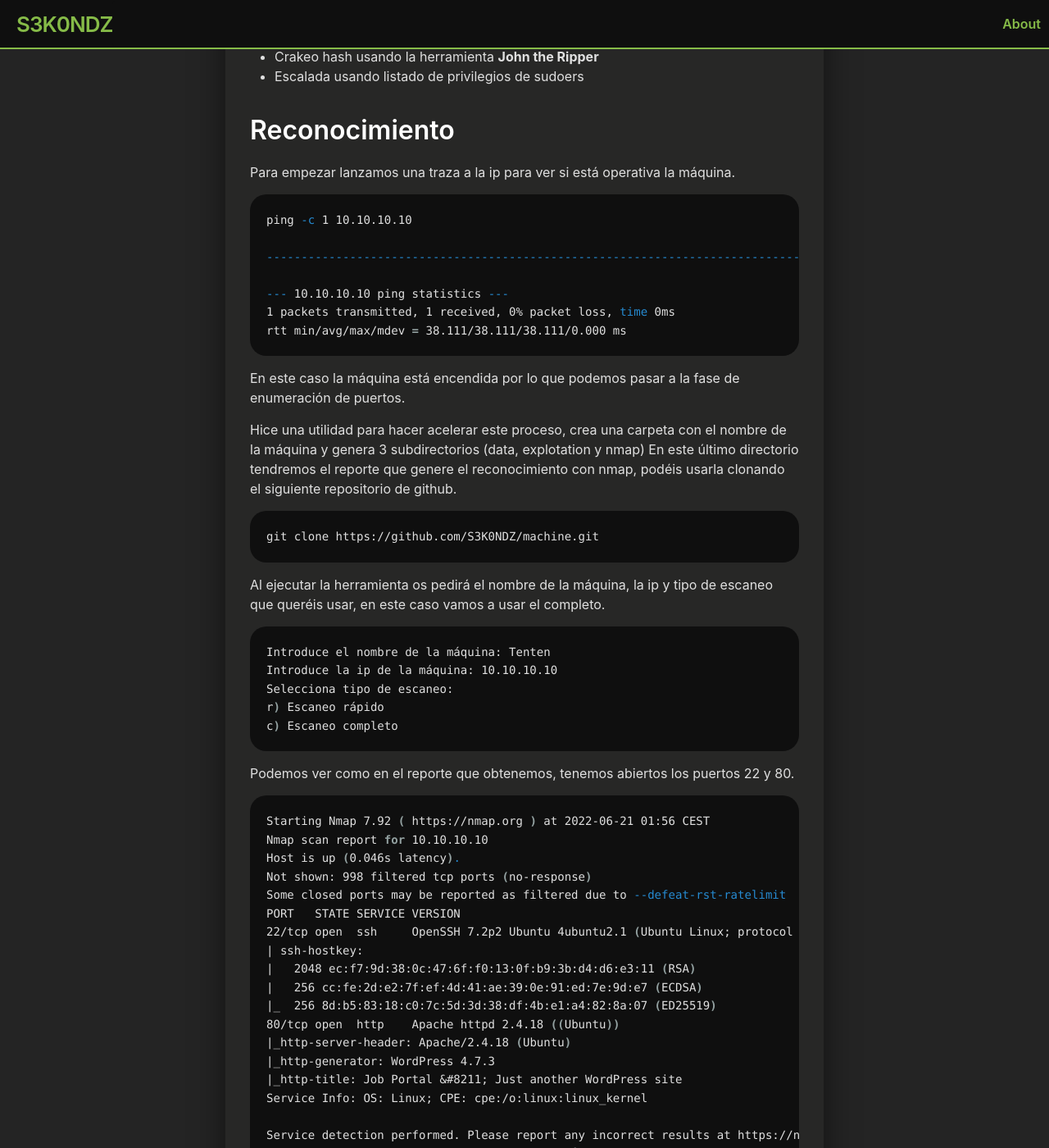
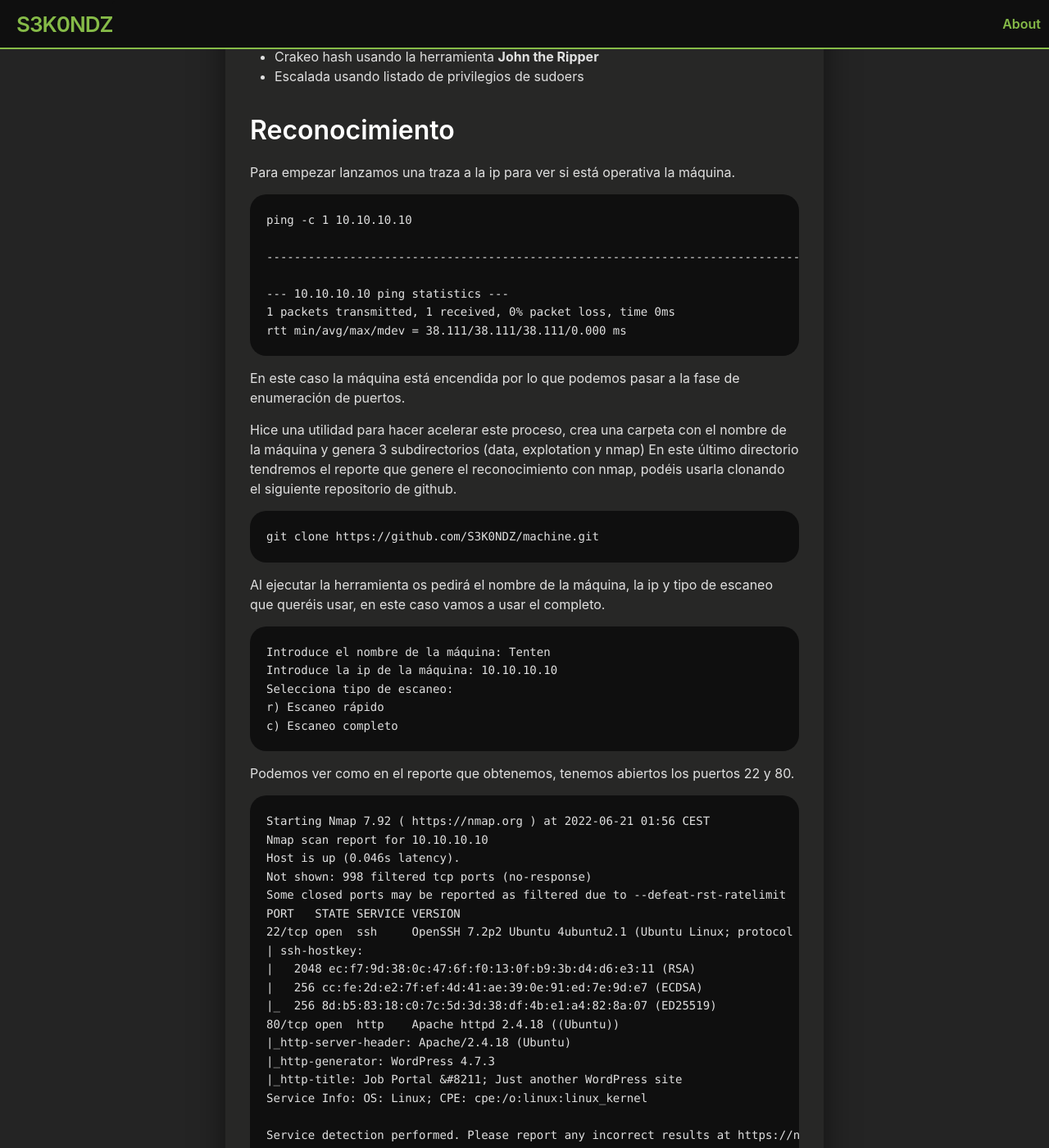
Before and after one commit to S3K0NDz/s3k0ndz.github.io, a Jekyll site: the page built from _posts/2022-06-22-htb-TenTen.md, in a window 1280 px wide and 1400 px high, scrolled down 340 px. Shown: the whole window at 82% size. Built offline with Jekyll 4.4.1, drawn with Linux system fonts in a browser that asks for light colours; some of the changed text lies outside the part shown.

Commit message:
post maquina tenten

````diff
--- a/_posts/2022-06-22-htb-TenTen.md
+++ b/_posts/2022-06-22-htb-TenTen.md
@@ -20,7 +20,7 @@ La máquina que voy a resolver hoy es Tenten, tiene una dificultad media y toca
 Para empezar lanzamos una traza a la ip para ver si está operativa la máquina.
 
 
-```bash
+```
 ping -c 1 10.10.10.10
 
 ---------------------------------------------------------------------------------------------
@@ -33,13 +33,13 @@ En este caso la máquina está encendida por lo que podemos pasar a la fase de e
 
 Hice una utilidad para hacer acelerar este proceso, crea una carpeta con el nombre de la máquina y genera 3 subdirectorios (data, explotation y nmap) En este último directorio tendremos el reporte que genere el reconocimiento con nmap, podéis usarla clonando el siguiente repositorio de github.
 
-```bash
+```
 git clone https://github.com/S3K0NDZ/machine.git
 ```
 
 Al ejecutar la herramienta os pedirá el nombre de la máquina, la ip y tipo de escaneo que queréis usar, en este caso vamos a usar el completo.
 
-```bash
+```
 Introduce el nombre de la máquina: Tenten
 Introduce la ip de la máquina: 10.10.10.10
 Selecciona tipo de escaneo:
@@ -49,7 +49,7 @@ c) Escaneo completo
 
 Podemos ver como en el reporte que obtenemos, tenemos abiertos los puertos 22 y 80.
 
-```bash
+```
 Starting Nmap 7.92 ( https://nmap.org ) at 2022-06-21 01:56 CEST
 Nmap scan report for 10.10.10.10
 Host is up (0.046s latency).
````
